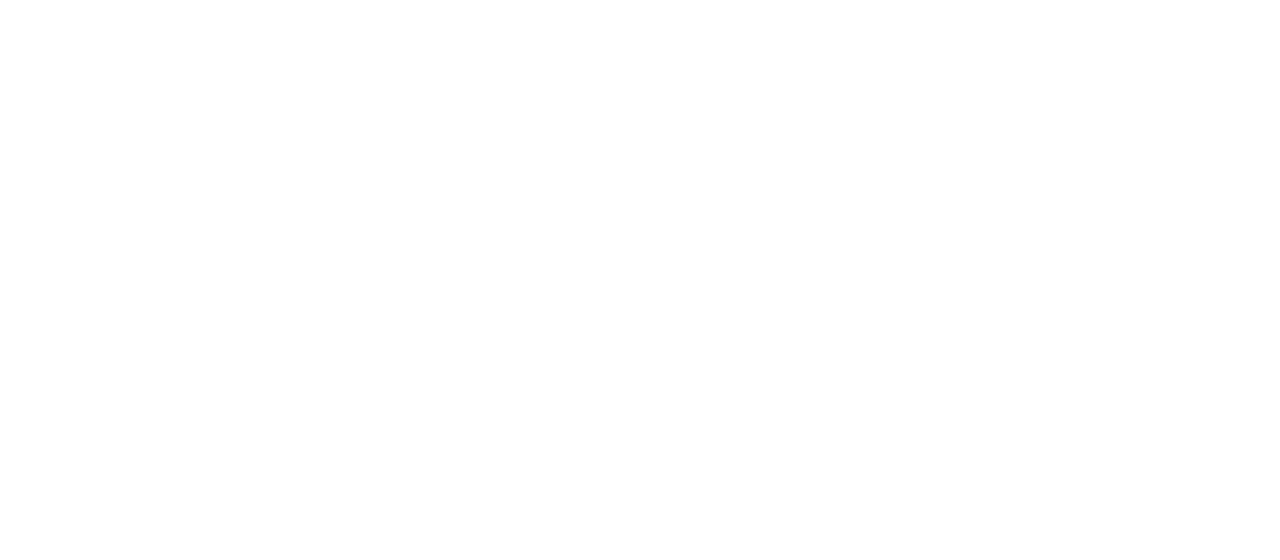
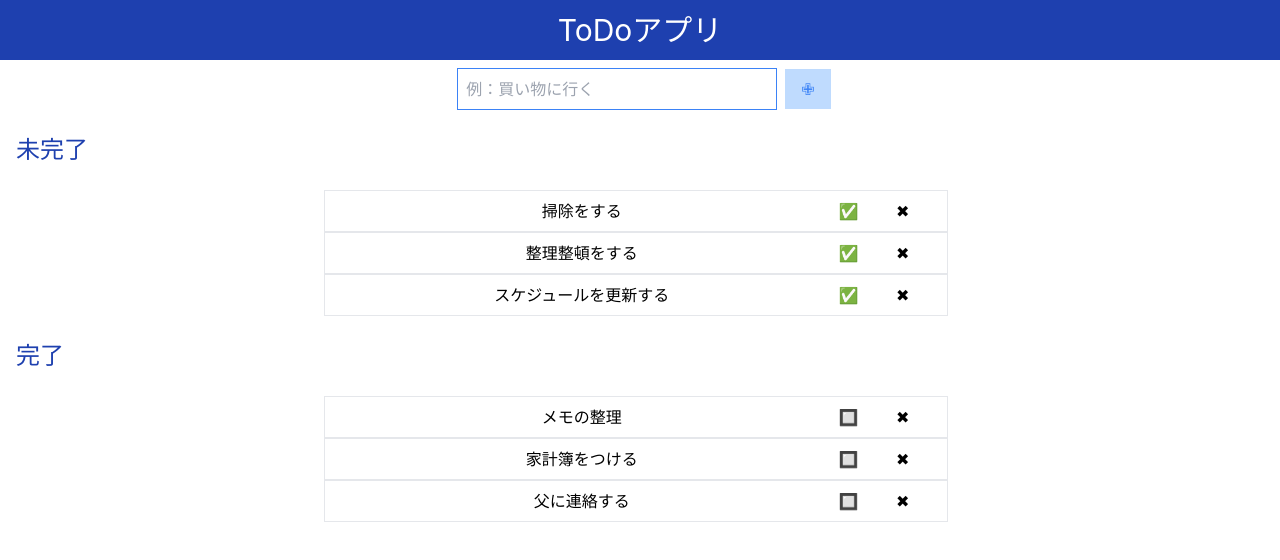
Before and after one commit to yukinkomob/react-sample-app, a React (Create React App) app: page / in a window 1280 px wide. Shown: the top 560 px of the page. Built offline with nearby package versions, Linux system fonts and the light colour scheme.

Commit message:
[mod] TailWindCSSを利用可能にした   - HTMLコードを追加した

```diff
--- /dev/null
+++ b/craco.config.js
@@ -0,0 +1,8 @@
+// craco.config.js
+module.exports = {
+  style: {
+    postcss: {
+      plugins: [require('tailwindcss'), require('autoprefixer')],
+    },
+  },
+}
--- a/src/App.js
+++ b/src/App.js
@@ -1,7 +1,81 @@
 import React from 'react'
 
 function App() {
-  return <div className="App"></div>
+  return (
+    <div className="App">
+      <div>
+        <div className="text-center">
+          <h1 className="text-center text-3xl p-3 text-white bg-blue-800">
+            ToDoアプリ
+          </h1>
+          <input
+            className="m-2 p-2 border border-blue-500 w-80"
+            type="text"
+            placeholder="例：買い物に行く"
+          />
+          <button className="bg-blue-200 py-2 px-4 text-blue-500">✙</button>
+        </div>
+        <div>
+          <h2 className="text-2xl m-2 p-2 text-blue-800">未完了</h2>
+          <ul className="m-4 text-center">
+            <li className="w-1/2 p-2 mr-2 inline-block border">
+              <div className="flex justify-evenly">
+                <span className="text-center w-3/4">掃除をする</span>
+                <button className="mx-2">✅</button>
+                <button className="mx-2">✖</button>
+              </div>
+            </li>
+            <br />
+            <li className="w-1/2 p-2 mr-2 inline-block border">
+              <div className="flex justify-evenly">
+                <span className="text-center w-3/4">整理整頓をする</span>
+                <button className="mx-2">✅</button>
+                <button className="mx-2">✖</button>
+              </div>
+            </li>
+            <br />
+            <li className="w-1/2 p-2 mr-2 inline-block border">
+              <div className="flex justify-evenly">
+                <span className="text-center w-3/4">
+                  スケジュールを更新する
+                </span>
+                <button className="mx-2">✅</button>
+                <button className="mx-2">✖</button>
+              </div>
+            </li>
+            <br />
+          </ul>
+          <h2 className="text-2xl m-2 p-2 text-blue-800">完了</h2>
+          <ul className="m-4 text-center">
+            <li className="w-1/2 p-2 mr-2 inline-block border">
+              <div className="flex justify-evenly">
+                <span className="text-center w-3/4">メモの整理</span>
+                <button className="mx-2">🔲</button>
+                <button className="mx-2">✖</button>
+              </div>
+            </li>
+            <br />
+            <li className="w-1/2 p-2 mr-2 inline-block border">
+              <div className="flex justify-evenly">
+                <span className="text-center w-3/4">家計簿をつける</span>
+                <button className="mx-2">🔲</button>
+                <button className="mx-2">✖</button>
+              </div>
+            </li>
+            <br />
+            <li className="w-1/2 p-2 mr-2 inline-block border">
+              <div className="flex justify-evenly">
+                <span className="text-center w-3/4">父に連絡する</span>
+                <button className="mx-2">🔲</button>
+                <button className="mx-2">✖</button>
+              </div>
+            </li>
+            <br />
+          </ul>
+        </div>
+      </div>
+    </div>
+  )
 }
 
 export default App
--- a/src/index.css
+++ b/src/index.css
@@ -1,3 +1,8 @@
+/* ./src/index.css */
+@tailwind base;
+@tailwind components;
+@tailwind utilities;
+
 body {
   margin: 0;
   font-family: -apple-system, BlinkMacSystemFont, 'Segoe UI', 'Roboto', 'Oxygen',
--- /dev/null
+++ b/tailwind.config.js
@@ -0,0 +1,11 @@
+module.exports = {
+  purge: ['./src/**/*.{js,jsx,ts,tsx}', './public/index.html'],
+  darkMode: false, // or 'media' or 'class'
+  theme: {
+    extend: {},
+  },
+  variants: {
+    extend: {},
+  },
+  plugins: [],
+}
```
Also changed, not shown: package.json (+7 -4 lines), 2 other files (tests, documents, lock files or other folders).
